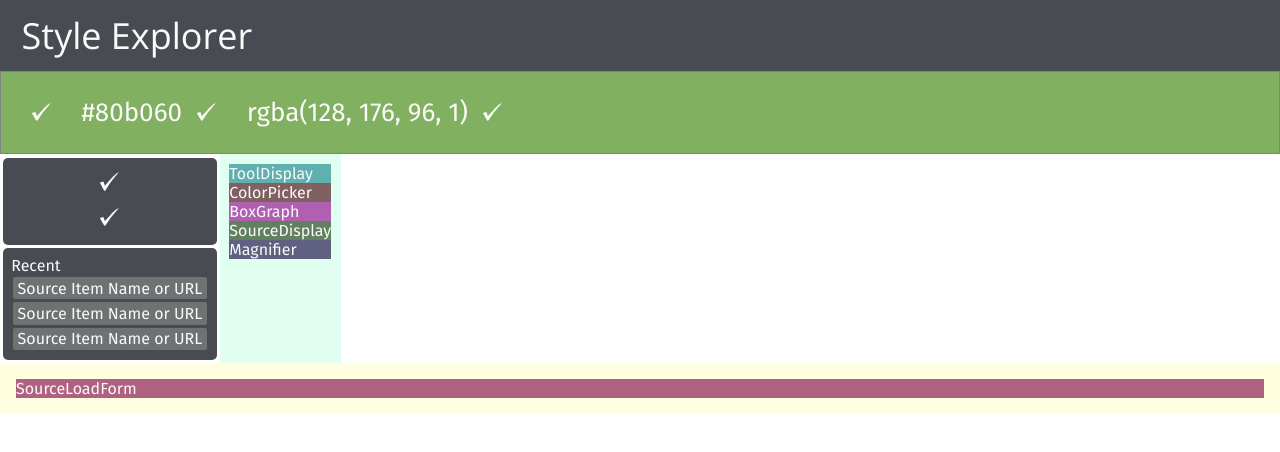
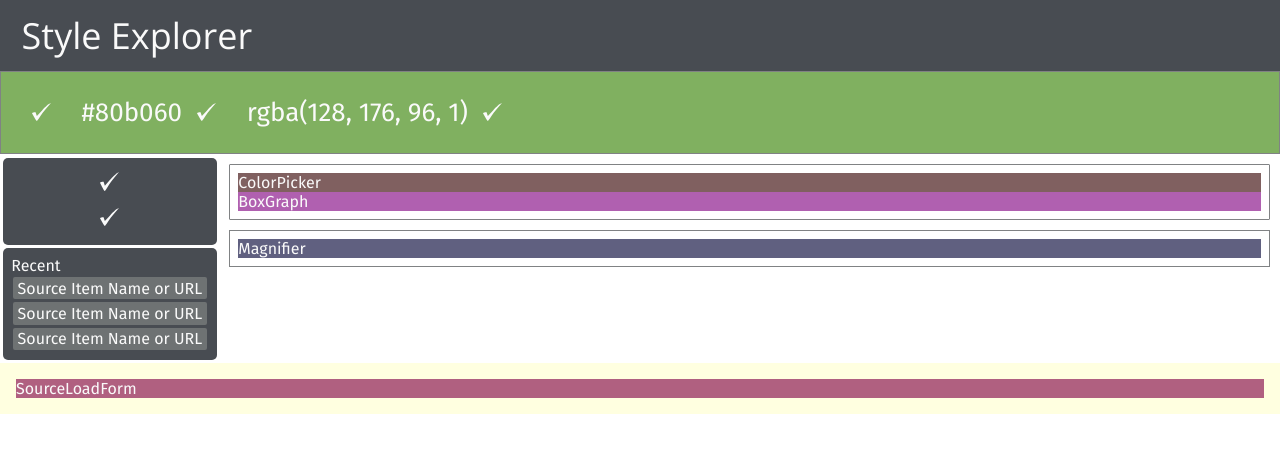
Before and after one commit to philrmass/style-explorer, a React app: page / in a window 1280 px wide. Shown: the top 452 px of the page. Built offline with nearby package versions, Linux system fonts and the light colour scheme.

Commit message:
lay out tool and content

```diff
--- a/src/components/MainPane.css
+++ b/src/components/MainPane.css
@@ -9,6 +9,12 @@
 }
 
 .content {
-  padding: var(--content-padding);
-  background-color: #e0fff0;
+  display: flex;
+  flex-direction: column;
+  flex-grow: 1;
+  padding: var(--content-half-padding);
 }
+
+.content > * {
+  margin: var(--content-half-padding);
+}
--- a/src/components/SourceDisplay.css
+++ b/src/components/SourceDisplay.css
@@ -1,3 +1,4 @@
 .sourceDisplay {
-  background-color: #608060;
+  padding: 0.5em;
+  border: 1px solid var(--border-color);
 }
--- a/src/components/SourceDisplay.jsx
+++ b/src/components/SourceDisplay.jsx
@@ -5,7 +5,6 @@ import styles from './SourceDisplay.css';
 function SourceDisplay() {
   return (
     <div className={styles.sourceDisplay}>
-      <span>SourceDisplay</span>
       <Magnifier />
     </div>
   );
--- a/src/components/ToolDisplay.css
+++ b/src/components/ToolDisplay.css
@@ -1,3 +1,5 @@
 .toolDisplay {
-  background-color: #60b0b0;
+  padding: 0.5em;
+  border: 1px solid var(--border-color);
+  border-radius: 1px;
 }
--- a/src/components/ToolDisplay.jsx
+++ b/src/components/ToolDisplay.jsx
@@ -6,7 +6,6 @@ import styles from './ToolDisplay.css';
 function ToolDisplay() {
   return (
     <div className={styles.toolDisplay}>
-      <span>ToolDisplay</span>
       <ColorPicker />
       <BoxGraph />
     </div>
--- a/src/index.css
+++ b/src/index.css
@@ -1,6 +1,6 @@
 :root {
   --left-nav-padding: 0.2em;
-  --content-padding: 0.6em;
+  --content-half-padding: 0.3em;
   --border-color: #808284;
   --dark-color: #484c52;
   --mid-color: #6e7273;
```
